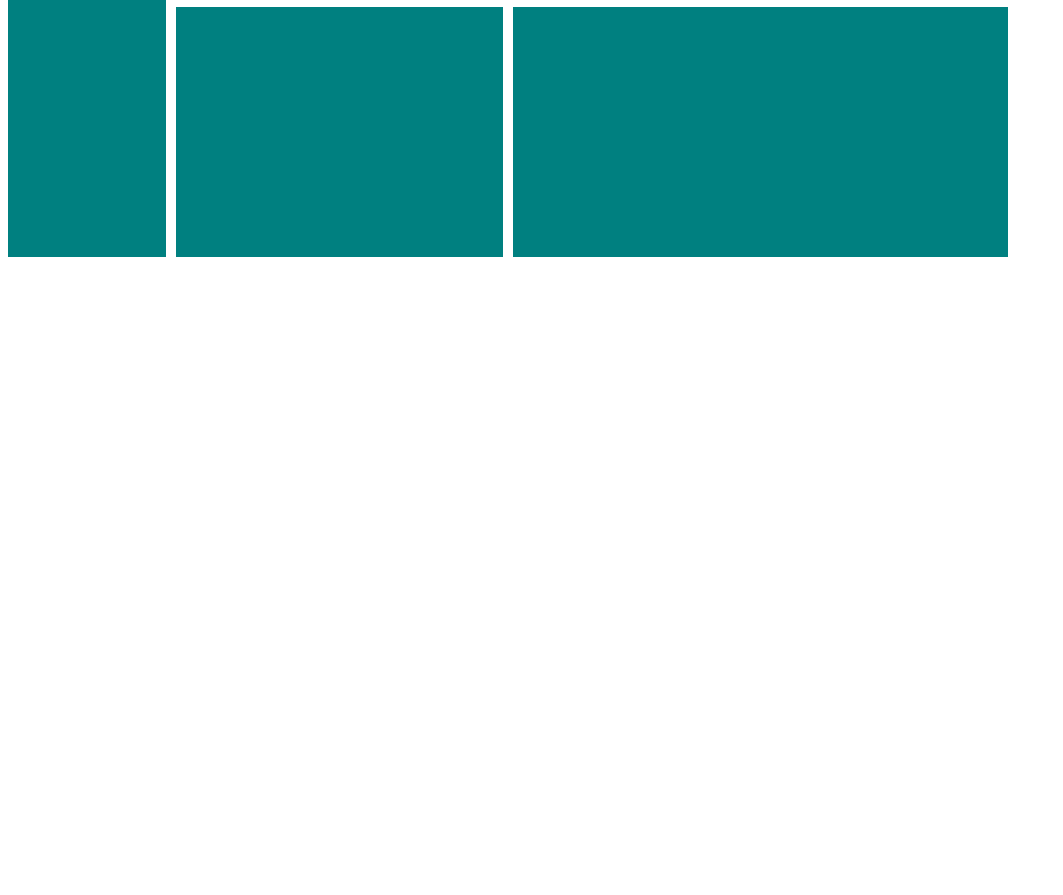
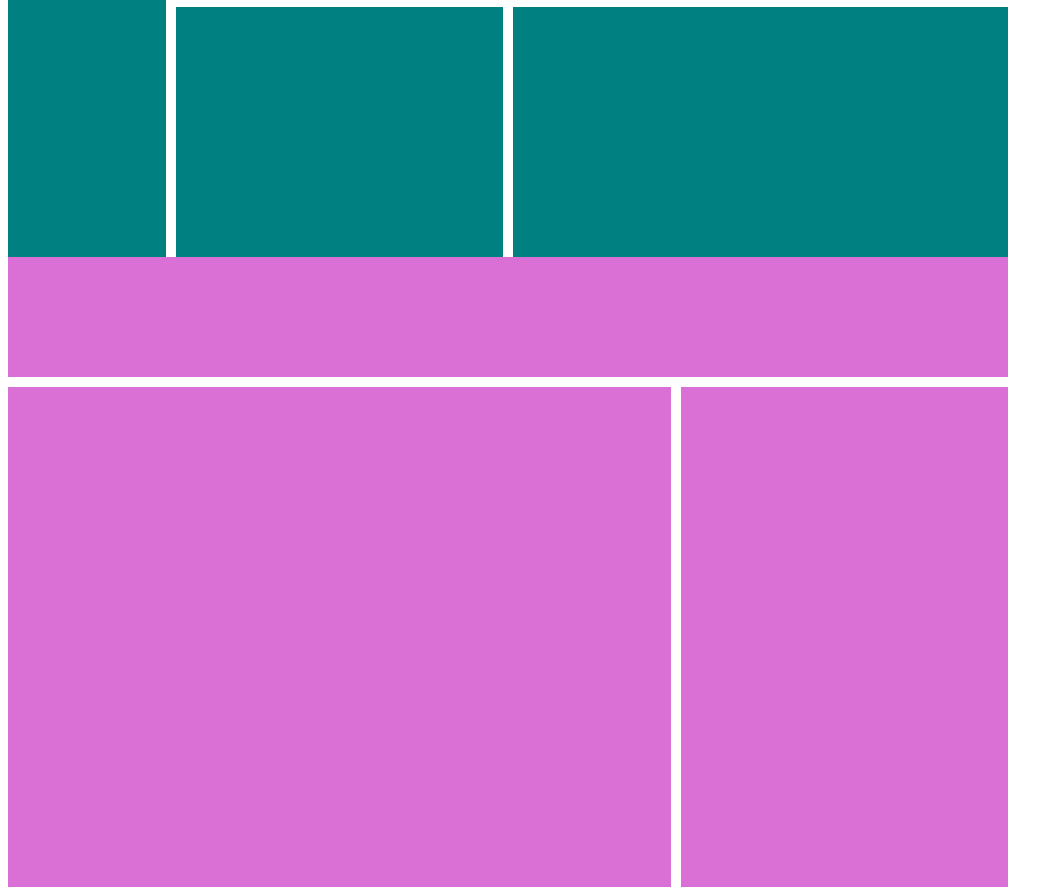
Before and after one commit to emmalearnscode/grid-practise, a plain HTML site: page index.html in a window 1280 px wide. Shown: the part 1281-2176 px from the top of the page, without its empty margins (0-1063 px from the left). Before the commit the page ends 1546 px from the top, so only its background shows below. Drawn offline with Linux system fonts and the light colour scheme.

Commit message:
Small changes

```diff
--- a/index.html
+++ b/index.html
@@ -30,5 +30,12 @@
     <div class="items i4"></div>
   </div>
 
+
+  <div class="template2">
+    <div class="i ga1"></div>
+    <div class="i ga2"></div>
+    <div class="i ga3"></div>
+
+  </div>
 </body>
 </html>
--- a/styles.css
+++ b/styles.css
@@ -71,3 +71,28 @@
   grid-row: 3/span 2;
   grid-column: 4 /span 3;
 }
+
+.i {
+  background: orchid;
+}
+
+.ga1 {
+  grid-area: top;
+}
+
+.ga2 {
+  grid-area: main;
+}
+
+.ga3 {
+  grid-area: side;
+}
+
+.template2 {
+  display: grid;
+  max-width: 1000px;
+  grid-template-rows: 120px 500px;
+  grid-template-areas: "top top top top top top"
+  "main main main main side side";
+  grid-gap: 10px;
+}
```
